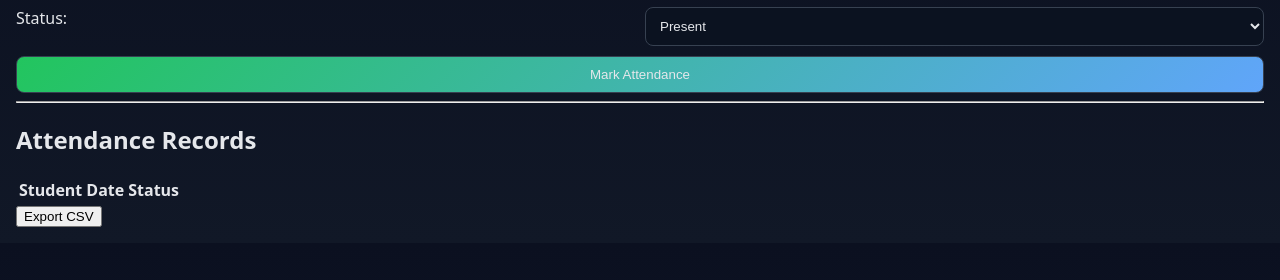
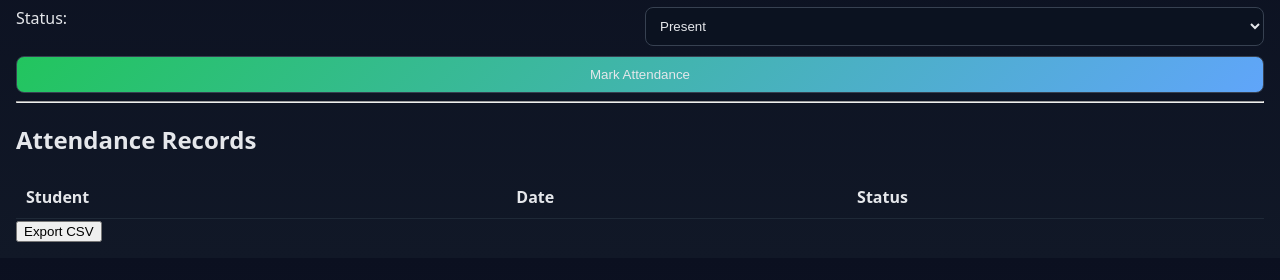
Before and after one commit to alexei-garrow/summer-of-tech-attendance, a plain HTML site: page index.html in a window 1280 px wide. Shown: the part 142-422 px from the top of the page. Drawn offline with Linux system fonts and the light colour scheme.

Commit message:
added table styling

```diff
--- a/style.css
+++ b/style.css
@@ -61,3 +61,23 @@ form button {
   grid-column: span 2;
   background: linear-gradient(135deg, var(--accent), var(--accent-2));
 }
+
+/* Table styling */
+/* - Full-width table for readability.
+- Hover effect helps users track rows visually.
+- Borders and padding improve legibility.
+*/
+table {
+  width: 100%;
+  border-collapse: collapse;
+  margin-top: 12px;
+}
+
+th, td {
+  text-align: left;
+  padding: 10px;
+  border-bottom: 1px solid #1f2937;
+}
+
+tbody tr:hover { background: #0c1424;
+}
```
